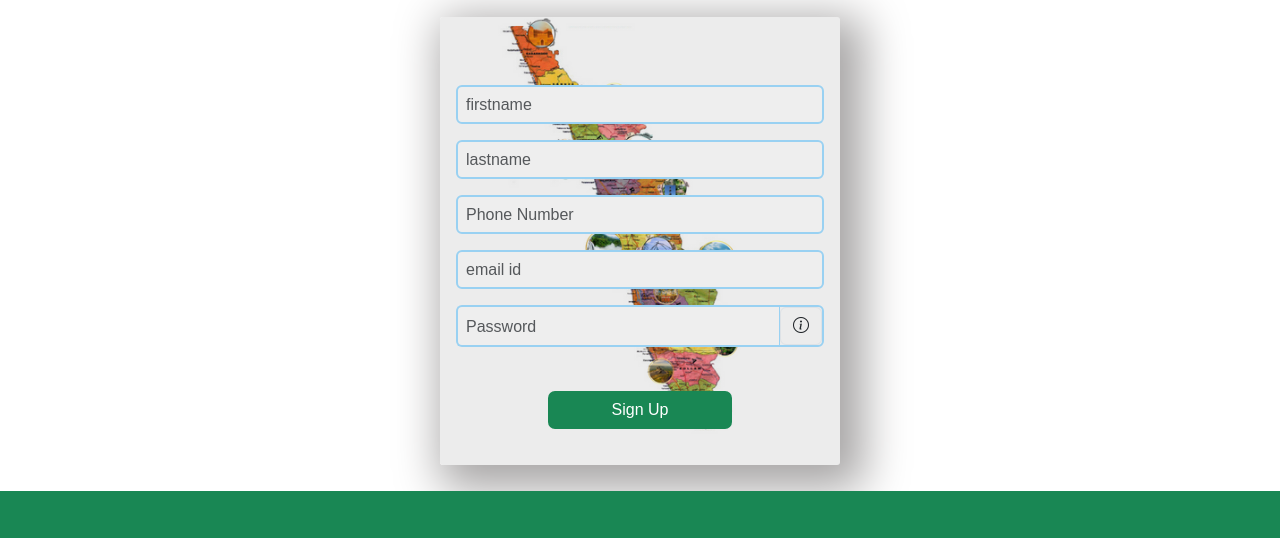
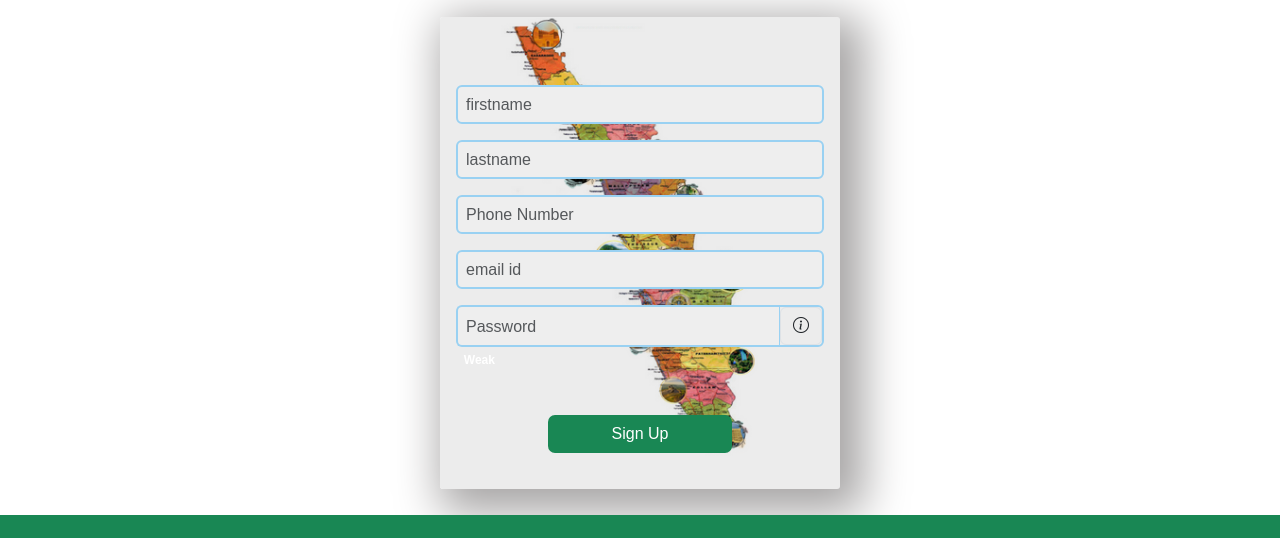
Before and after one commit to shimo91/assign2_2, a plain HTML site: page signup.html in a window 1280 px wide. Shown: the part 105-643 px from the top of the page. Drawn offline with nearby package versions, Linux system fonts and the light colour scheme.

Commit message:
Update signup.html
password strength display

```diff
--- a/signup.html
+++ b/signup.html
@@ -95,6 +95,7 @@
                   <span class="input-group-text" id="basic-addon1"><i class="bi bi-info-circle" id="pwdinfo" data-toggle="tooltip" title="Password should required minimum 8 characters, at least one uppercase, and one lower case, must contain at least one number" ></i></span>
                 </div>
               </div>
+              <span id="StrengthDisp" class="badge displayBadge">Weak</span>
               <span id="err5" class="errFnt"></span>
 
               <div class="col-12 form-group">
```
